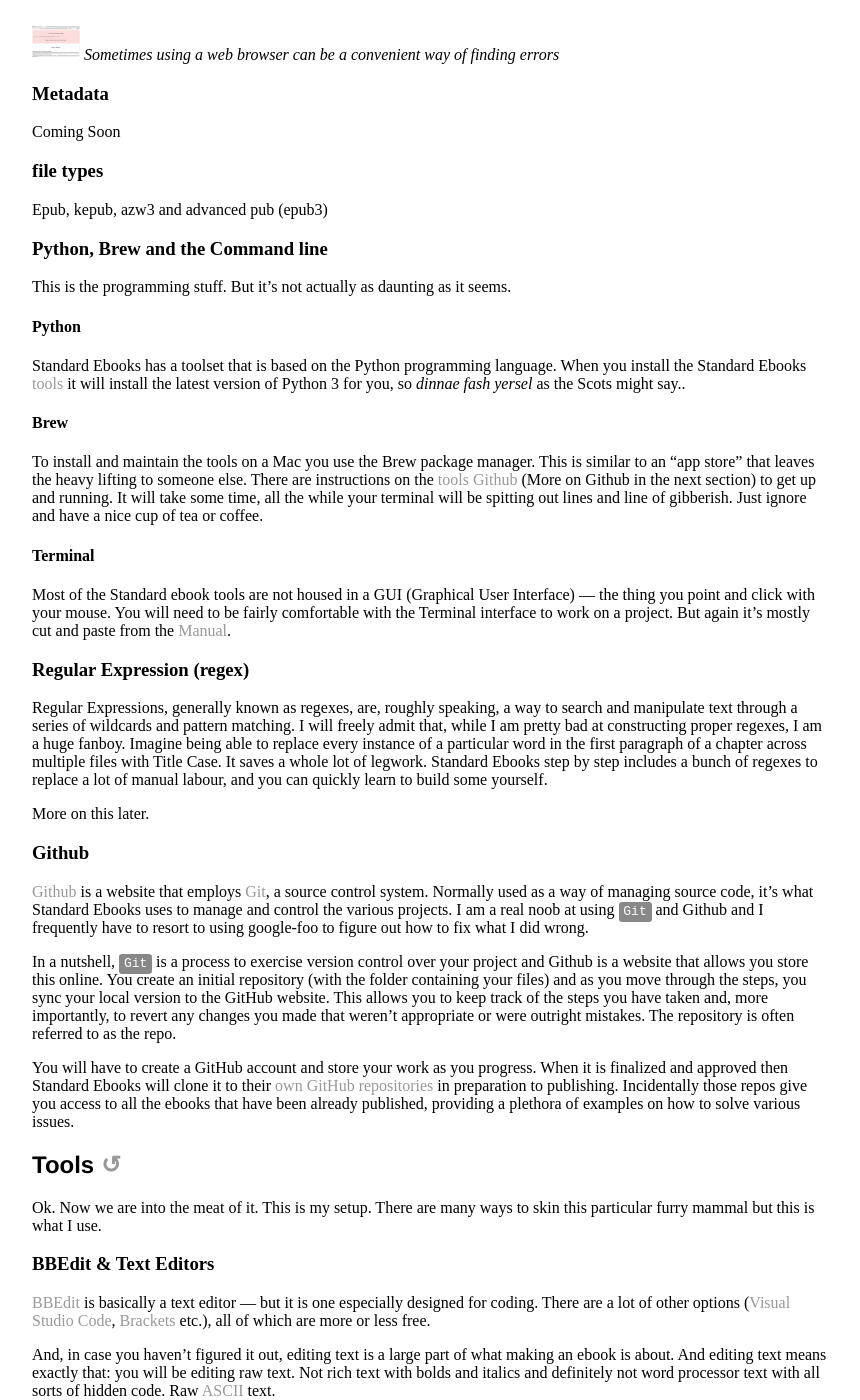
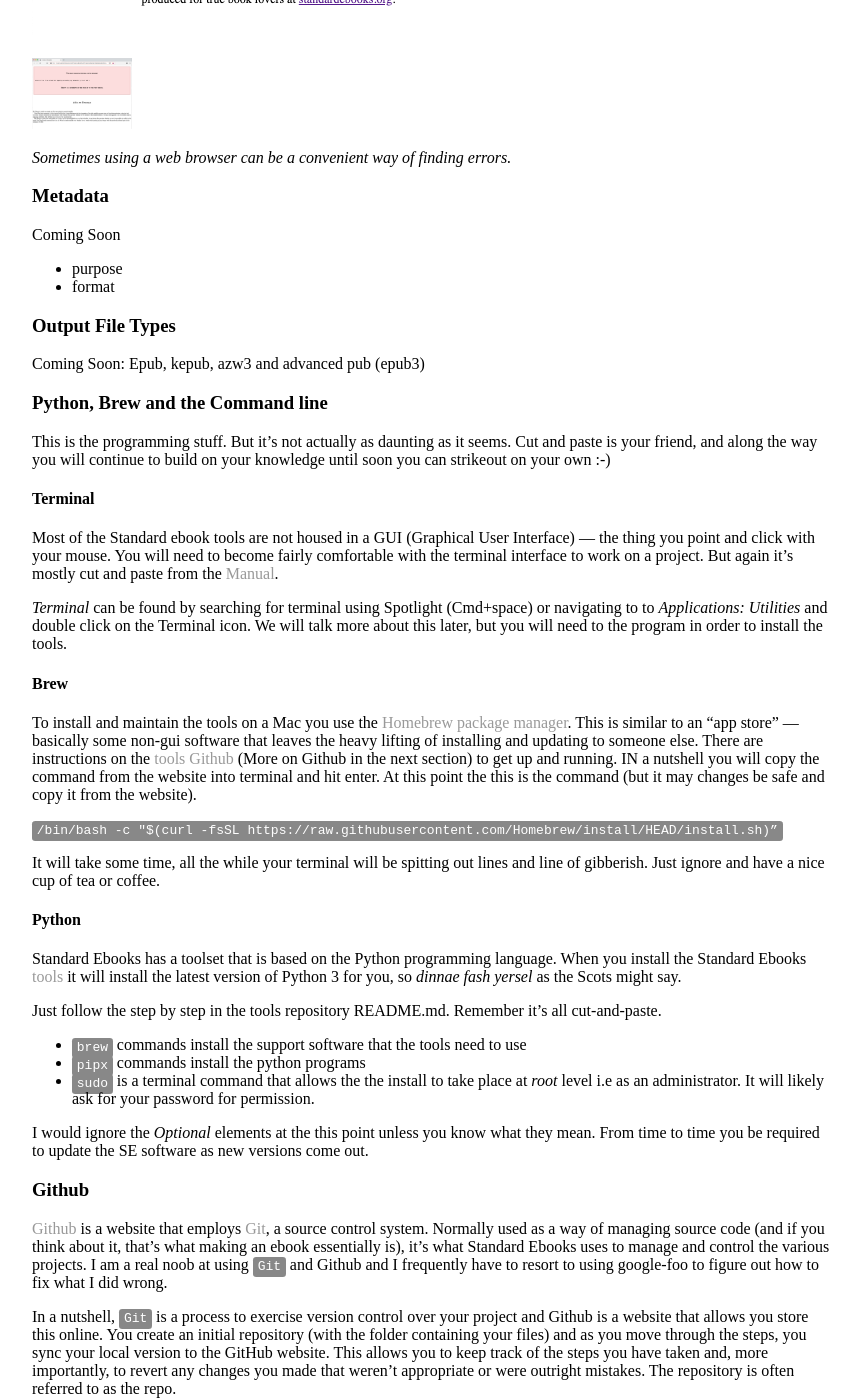
Before and after one commit to b-t-k/b-t-k.github.io, a Jekyll site: the page built from a-guide/a-guide.md, in a window 1280 px wide and 1400 px high, scrolled down 5021 px. Shown: the whole window, without its empty margins (160-1020 px from the left). Built offline with Jekyll 4.4.1, drawn with Linux system fonts in a browser that asks for light colours; some of the changed text lies outside the part shown.

Commit message:
Added sections

```diff
--- a/a-guide/a-guide.md
+++ b/a-guide/a-guide.md
@@ -37,7 +37,7 @@
 ### OS X-centric
 I am a Mac user. Most of what I write here will be focussed on working with a Mac. There won’t be much difference if you are using Linux (but then I assume by dint of being a linux user this guide won’t be as applicable to you) and if you are a Windows user the basics still apply but you will have to adjust your tools to suit the platform.
 
-## <a id="key-concepts"></a>Key concepts <span class="notbold">[↺](#toc)</span>
+## <a id="key_concepts"></a>Key concepts <span class="notbold">[↺](#toc)</span>
 To make an ebook you are, at root, making something very similar to a website. One that is packaged according to some very specific rules. This means that a working knowledge of html and css is helpful—but don’t let that daunt you. You will also need to get over any nervousness you have regarding the *command line prompt*. That’s that thing that looks like an olde-tymie computer interface with a blinking prompt, where you have to enter arcane, and often incomprehensible, commands. But don’t worry—most times it's simply a matter of cut and paste.
 
 ### Accessibility
@@ -104,49 +104,79 @@
 Html stands for *hypertext markup language* and is the basic format that web browsers read. XML stands for *extensible markup language* and can be thought of as a “programable” version of html. The ebook is based on xhtml files which are, in a way, just a mashup of the two.
 
 ![xhtml](/images/xhtml_before.png "xhtml")
+
 *Code view*
 
 ![xhtml](/images/xhtml_after.png "xhtml in epub")
+
 *Epub view*
 
 If you open an xhtml file in your web browser it will appear just like a web page — handy for proofing and checking if and where any errors might be lurking.
 
 ![xhtml](/images/xhtml_web.png "xhtml on the web")
 
-<img src="/images/screen_error.png" width="48" alt="errors on the web">
-*Sometimes using a web browser can be a convenient way of finding errors*
+<img src="/images/screen_error.png" width="100" alt="errors on the web">
 
+*Sometimes using a web browser can be a convenient way of finding errors.*
 
 
 ### Metadata
 Coming Soon
+- purpose
+- format
 
-### file types
-Epub, kepub, azw3 and advanced pub (epub3)
+
+### Output File Types
+Coming Soon: Epub, kepub, azw3 and advanced pub (epub3)
 
 ### Python, Brew and the Command line
-This is the programming stuff. But it’s not actually as daunting as it seems.
+This is the programming stuff. But it’s not actually as daunting as it seems. Cut and paste is your friend, and along the way you will continue to build on your knowledge until soon you can strikeout on your own :-)
+
+#### Terminal
+Most of the Standard ebook tools are not housed in a GUI (Graphical User Interface) — the thing you point and click with your mouse. You will need to become fairly comfortable with the terminal interface to work on a project. But again it’s mostly cut and paste from the [Manual](https://standardebooks.org/manual/).
+
+*Terminal* can be found by searching for terminal using Spotlight (Cmd+space) or navigating to to *Applications: Utilities* and double click on the Terminal icon. We will talk more about this later, but you will need to the program in order to install the tools.
+
+#### Brew
+To install and maintain the tools on a Mac you use the [Homebrew package manager](https://brew.sh/). This is similar to an “app store” — basically some non-gui software that leaves the heavy lifting of installing and updating to someone else. There are instructions on the [tools Github](https://github.com/standardebooks/tools) (More on Github in the next section) to get up and running. IN a nutshell you will copy the command from   the website into terminal and hit enter. At this point the this is the command (but it may changes be safe and copy it from the website).
+
+`/bin/bash -c "$(curl -fsSL https://raw.githubusercontent.com/Homebrew/install/HEAD/install.sh)”`
+
+It will take some time, all the while your terminal will be spitting out lines and line of gibberish. Just ignore and have a nice cup of tea or coffee.
 
 #### Python
-Standard Ebooks has a toolset that is based on the Python programming language. When you install the Standard Ebooks [tools](https://github.com/standardebooks/tools) it will install the latest version of Python 3 for you, so *dinnae fash yersel* as the Scots might say..
+Standard Ebooks has a toolset that is based on the Python programming language. When you install the Standard Ebooks [tools](https://github.com/standardebooks/tools) it will install the latest version of Python 3 for you, so *dinnae fash yersel* as the Scots might say.
 
-#### Brew
-To install and maintain the tools on a Mac you use the Brew package manager. This is similar to an “app store” that leaves the heavy lifting to someone else. There are instructions on the [tools Github](https://github.com/standardebooks/tools) (More on Github in the next section) to get up and running. It will take some time, all the while your terminal will be spitting out lines and line of gibberish. Just ignore and have a nice cup of tea or coffee.
+Just follow the step by step in the tools repository README.md. Remember it’s all cut-and-paste.
+- `brew` commands install the support software that the tools need to use
+- `pipx` commands install the python programs
+- `sudo` is a terminal command that allows the the install to take place at *root* level i.e as an administrator. It will likely  ask for your password for permission.
 
-#### Terminal
-Most of the Standard ebook tools are not housed in a GUI (Graphical User Interface) — the thing you point and click with your mouse. You will need to be fairly comfortable with the Terminal interface to work on a project. But again it’s mostly cut and paste from the [Manual](https://standardebooks.org/manual/).
-
-### Regular Expression (regex)
-Regular Expressions, generally known as regexes, are, roughly speaking, a way to search and manipulate text through a series of wildcards and pattern matching. I will freely admit that, while I am pretty bad at constructing proper regexes, I am a huge fanboy. Imagine being able to replace every instance of a particular word in the first paragraph of a chapter across multiple files with Title Case. It saves a whole lot of legwork. Standard Ebooks step by step includes a bunch of regexes to replace a lot of manual labour, and you can quickly learn to build some yourself.
-
-More on this later.
+I would ignore the *Optional* elements at the this point unless you know what they mean. From time to time you be required to update the SE software as new versions come out.
 
 ### Github
-[Github](https://github.com/) is a website that employs [Git](https://www.atlassian.com/git/tutorials/what-is-git), a source control system. Normally used as a way of managing source code, it’s what Standard Ebooks uses to manage and control the various projects. I am a real noob at using `Git` and Github and I frequently have to resort to using google-foo to figure out how to fix what I did wrong.
+[Github](https://github.com/) is a website that employs [Git](https://www.atlassian.com/git/tutorials/what-is-git), a source control system. Normally used as a way of managing source code (and if you think about it, that’s what making an ebook essentially is), it’s what Standard Ebooks uses to manage and control the various projects. I am a real noob at using `Git` and Github and I frequently have to resort to using google-foo to figure out how to fix what I did wrong.
 
 In a nutshell, `Git` is a process to exercise version control over your project and Github is a website that allows you store this online. You create an initial repository (with the folder containing your files) and as you move through the steps, you sync your local version to the GitHub website. This allows you to keep track of the steps you have taken and, more importantly, to revert any changes you made that weren’t appropriate or were outright mistakes. The repository is often referred to as the repo.
 
-You will have to create a GitHub account and store your work as you progress. When it is finalized and approved then Standard Ebooks will clone it to their [own GitHub repositories](https://github.com/standardebooks/) in preparation to publishing. Incidentally those repos give you access to all the ebooks that have been already published, providing a plethora of examples on how to solve various issues.
+You will have to create a [GitHub account](https://github.com/).  Its pretty standard and once you are signed up you will have your own place to store your work as you progress.
+
+When a project is finalized and approved then Standard Ebooks will clone it to their [own GitHub repositories](https://github.com/standardebooks/) in preparation to publishing. Incidentally those repos give you access to all the ebooks that have been already published, providing a plethora of examples on how to solve various issues.
+
+### A brief introduction to Regular Expressions (regex)
+Regular Expressions, generally known as regexes, are, roughly speaking, a way to search and manipulate text through a series of wildcards and pattern matching. I will freely admit that, while I am pretty bad at constructing proper regexes, I am a huge fanboy. Imagine being able to replace every instance of a particular word in the first paragraph of a chapter across multiple files with Title Case. It saves a whole lot of legwork. Standard Ebooks step by step includes a bunch of regexes to replace a lot of manual labour, and you can quickly learn to build some yourself.
+
+More on this later. Much more.
+
+***
+
+Ok enough background. I remember this making my head explode way back when, but remember it’s made a lot easier by the range of tools you use to manage everything. Which is what the next section is about.
+
+But to review:
+- ebooks are essentially packaged websites
+- Standard Ebooks are designed  to be well formed and accessible
+- Python is as easy as cut & paste.
+-Github will try to be your friend. Let it.
 
 ## <a id="tools"></a>Tools [↺](#toc)
 Ok. Now we are into the meat of it. This is my setup. There are many ways to skin this particular furry mammal but this is what I use.
@@ -175,7 +205,6 @@
 It's helpful to know a bare minimum of Terminal commands. Depending on how old your OS is you will likely be using *bash* or *zsh* as your shell (this is inherited from the unix underpinnings of OSX) but you don’t really need to know about that beyond perhaps wanting to google “bash how to change directory” or something similar.
 
 ![terminal window](/images/terminal.png "A Terminal window")
-
 
 When you open Terminal it will give you a prompt similar to `bob@my-mac ~ %`. As I said it will vary from shell to shell. You will generally start in your user/home folder. If your user name is Bob then it will be in the Bob ‘home’ folder. Typing `ls` and hitting enter will list the folders and files so you can check if that’s where you are—you can compare it to the Finder window and should be able to see exactly the same files and folders.
 
```
